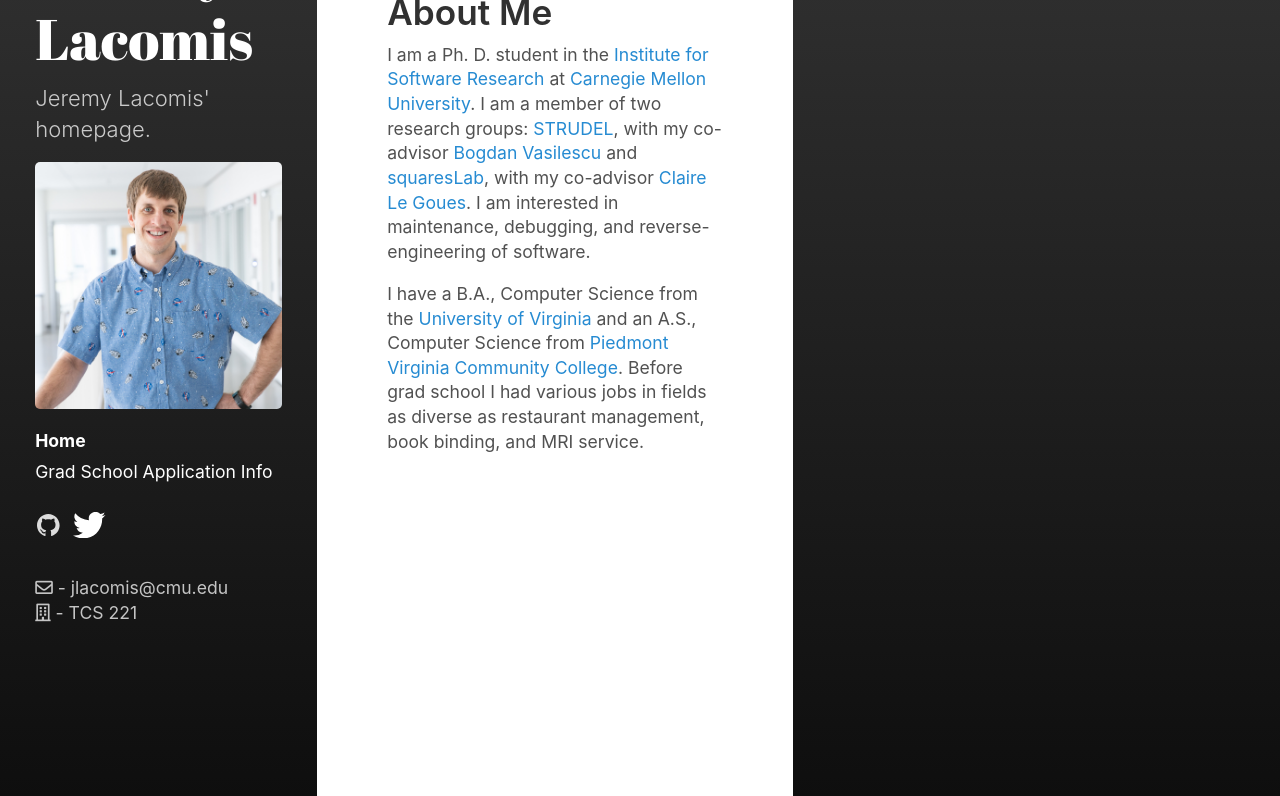
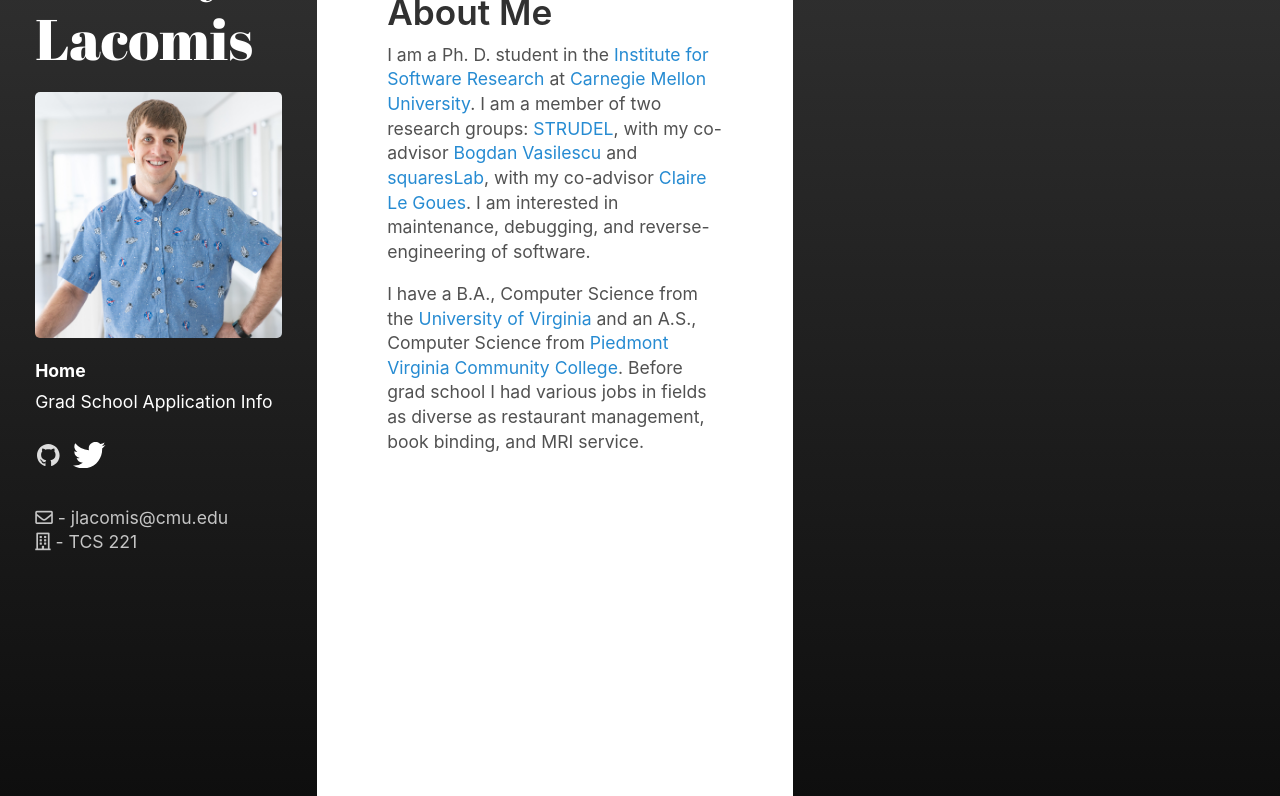
Before and after one commit to jlacomis/jlacomis.github.io, a Jekyll site: the page built from index.md, in a window 1280 px wide, cut to the strip 104-900 px from the top of the page. Built offline with Jekyll 4.4.1, drawn with Linux system fonts in a browser that asks for light colours; nearby versions of some CDN libraries; some of the changed lines change nothing that is shown.

Commit message:
Remove description

```diff
--- a/_config.yml
+++ b/_config.yml
@@ -4,7 +4,7 @@
 
 # Setup
 title:            Jeremy Lacomis
-description:      "Jeremy Lacomis' homepage."
+# description:      "Jeremy Lacomis' homepage."
 baseurl:          ""
 
 author:
```
